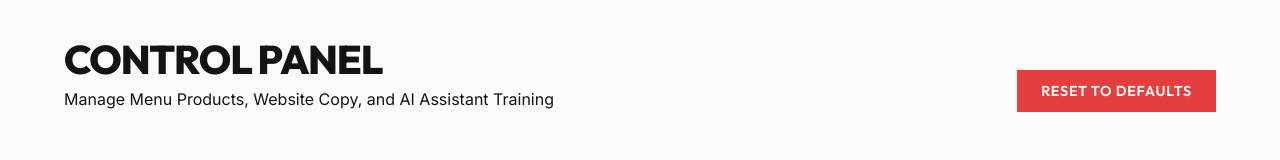
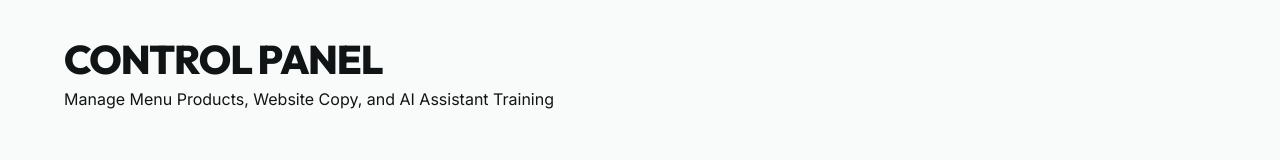
Before and after one commit to operix006-spec/Bite-UP, a React (Vite) app: page /admin in a window 1280 px wide. Shown: the part 133-293 px from the top of the page. Built offline with nearby package versions, Linux system fonts and the light colour scheme; no server answers; the database is empty.

Commit message:
fix: remove RESET TO DEFAULTS button from admin page

```diff
--- a/src/pages/Admin.tsx
+++ b/src/pages/Admin.tsx
@@ -1,5 +1,4 @@
 import React, { useState } from 'react';
-import { useAdmin } from '../context/AdminContext';
 import { ProductsManager } from '../components/admin/ProductsManager';
 import { CategoriesManager } from '../components/admin/CategoriesManager';
 import { HomeManager } from '../components/admin/HomeManager';
@@ -11,14 +10,6 @@ type Tab = 'products' | 'categories' | 'home' | 'about' | 'chatbot';
 
 export const Admin: React.FC = () => {
   const [activeTab, setActiveTab] = useState<Tab>('products');
-  const { resetToDefaults } = useAdmin();
-
-  const handleReset = () => {
-    if (window.confirm('Are you sure you want to reset all data back to the default code? This will delete all your local changes.')) {
-      resetToDefaults();
-      alert('Data reset to defaults.');
-    }
-  };
 
   return (
     <div className="admin-page">
@@ -27,11 +18,6 @@ export const Admin: React.FC = () => {
           <div>
             <h1>Control Panel</h1>
             <p className="admin-subtitle">Manage Menu Products, Website Copy, and AI Assistant Training</p>
-          </div>
-          <div className="admin-actions-top">
-            <button className="btn-danger" onClick={handleReset}>
-              RESET TO DEFAULTS
-            </button>
           </div>
         </header>
 
```
